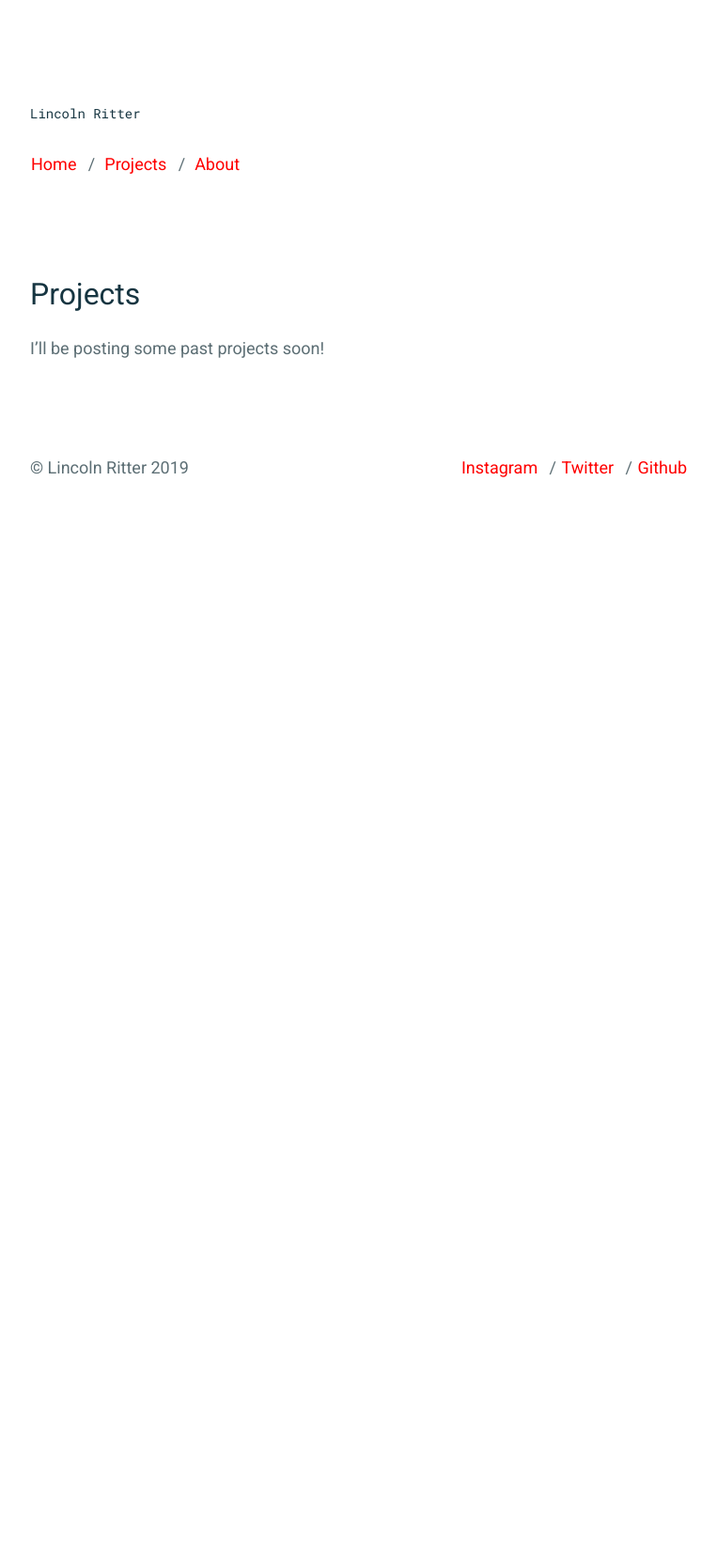
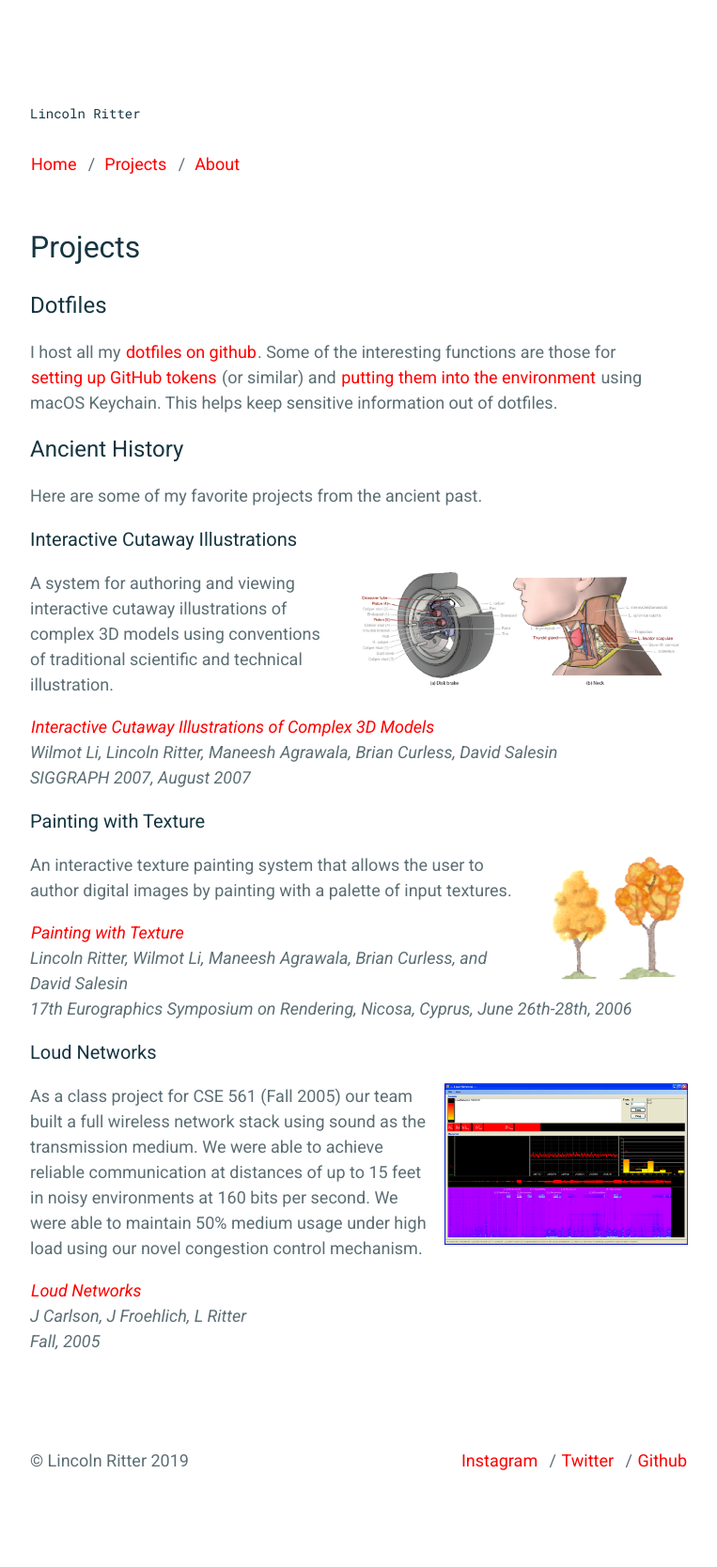
Before and after one commit to lritter/lritter.github.io, a Jekyll site: the page built from _pages/projects.md, in a window 1280 px wide. Shown: the whole page at 94% size, without its empty margins (258-1021 px from the left). Built offline with Jekyll 4.4.1, drawn with Linux system fonts in a browser that asks for light colours; before the commit the page ends 900 px from its top, so only the background shows below that.

Commit message:
Add old projects, custom "citation" includes, style tweaks

```diff
--- /dev/null
+++ b/_includes/citation.html
@@ -0,0 +1,7 @@
+<cite>
+<a href="{{include.href}}" title="{{include.title}}">{{include.title}}</a>
+<br/>
+{{include.author}}
+<br/>
+{{include.publication}}
+</cite>
--- a/_pages/projects.md
+++ b/_pages/projects.md
@@ -4,4 +4,48 @@ title: Projects
 permalink: /projects/
 ---
 
-I'll be posting some past projects soon!
+## Dotfiles
+
+I host all my [dotfiles on github](https://github.com/lritter/dotfiles). Some of the interesting functions are those for [setting up GitHub tokens](https://github.com/lritter/dotfiles/blob/master/bin/setup_github_security_token.sh) (or similar) and [putting them into the environment](https://github.com/lritter/dotfiles/blob/master/bash/bash_env#L68) using macOS Keychain. This helps keep sensitive information out of dotfiles.
+
+## Ancient History
+
+Here are some of my favorite projects from the ancient past.
+
+### Interactive Cutaway Illustrations
+<img class="right_margin_item" src="/media/projects/wheelneck.png" style="height: 124.8px;"/>
+
+A system for authoring and viewing interactive cutaway illustrations of complex 3D models using conventions of traditional scientific and technical illustration.
+
+{%  include citation.html
+    title="Interactive Cutaway Illustrations of Complex 3D Models"
+    href="http://vis.berkeley.edu/papers/cutaways/"
+    author="Wilmot Li, Lincoln Ritter, Maneesh Agrawala, Brian Curless, David Salesin"
+    publication="SIGGRAPH 2007, August 2007"
+%}
+
+### Painting with Texture
+<img class="right_margin_item" src="/media/projects/tree-result-thumbnail.png" style="height: 140.4px;"/>
+
+An interactive texture painting system that allows the user to author digital images by painting with a palette of input textures.
+
+{%  include citation.html
+    title="Painting with Texture"
+    href="http://grail.cs.washington.edu/projects/painting-with-texture/"
+    author="Lincoln Ritter, Wilmot Li, Maneesh Agrawala, Brian Curless, and David Salesin"
+    publication="17th Eurographics Symposium on Rendering, Nicosa, Cyprus, June 26th-28th, 2006"
+%}
+
+
+### Loud Networks
+
+<img class="right_margin_item" src="/media/projects/loud_networks_screenshot.png" style="height: 171.6px; border:0; padding: 0;"/>
+
+As a class project for CSE 561 (Fall 2005) our team built a full wireless network stack using sound as the transmission  medium. We were able to achieve reliable communication at distances of up to 15 feet in noisy environments at 160 bits per second. We were able to maintain 50% medium usage under high load using our novel congestion control mechanism.
+
+{%  include citation.html
+    title="Loud Networks"
+    href="/media/projects/LoudNetworks561.doc"
+    author="J Carlson, J Froehlich, L Ritter"
+    publication="Fall, 2005"
+%}
--- a/_sass/components/_page.scss
+++ b/_sass/components/_page.scss
@@ -7,7 +7,7 @@
 }
 
 .c-page__header {
-    margin-bottom: 10rem; // 100px
+    margin-bottom: 5rem; // 50px
 
     h1 {
         margin-bottom: 2.5rem; // 25px
--- a/_sass/utilities/_layout.scss
+++ b/_sass/utilities/_layout.scss
@@ -10,3 +10,8 @@
     padding-right: 1rem; // 10px
     padding-left: 1rem; // 10px
 }
+
+.right_margin_item {
+    float: right;
+    margin-left: 1em;
+}
```
Also changed, not shown: media/projects/loud_networks_screenshot.png (added), media/projects/tree-result-thumbnail.png (added), media/projects/wheelneck.png (added), 2 other files.
